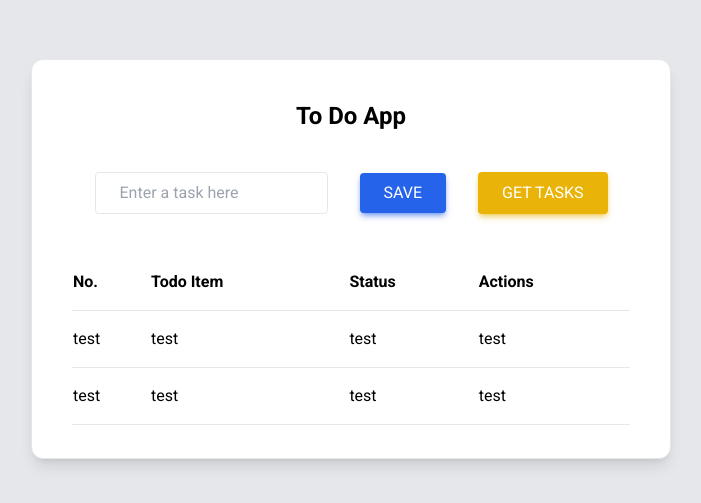
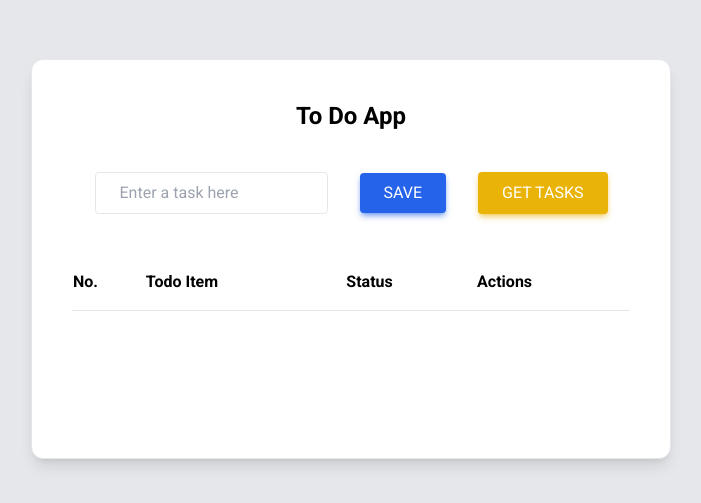
Before and after one commit to sorasora46/simple-todo-app, a React (Create React App) app in the folder frontend/: page / in a window 1280 px wide. Shown: the part 141-644 px from the top of the page, without its empty margins (289-990 px from the left). Built offline with nearby package versions, Linux system fonts and the light colour scheme; no server answers.

Commit message:
[-] remove mockup data

```diff
--- a/frontend/src/App.jsx
+++ b/frontend/src/App.jsx
@@ -67,18 +67,6 @@ function App() {
               </tr>
             </thead>
             <tbody>
-              <tr>
-                <td>test</td>
-                <td>test</td>
-                <td>test</td>
-                <td>test</td>
-              </tr>
-              <tr>
-                <td>test</td>
-                <td>test</td>
-                <td>test</td>
-                <td>test</td>
-              </tr>
             </tbody>
           </table>
         </div>
```
